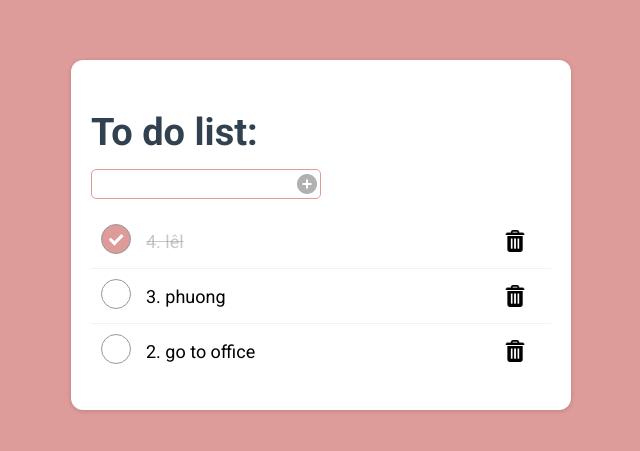
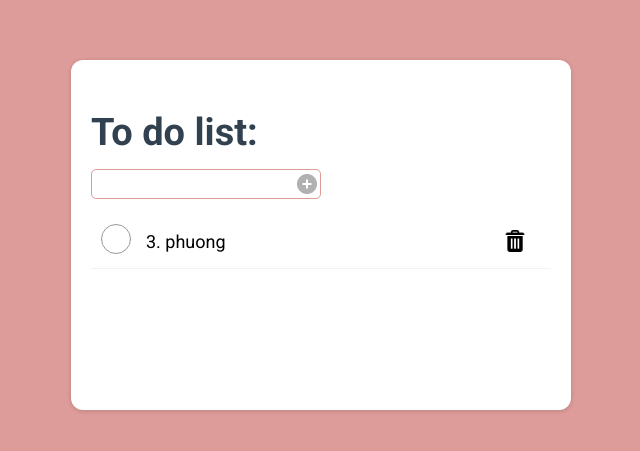
Before and after one commit to thienphamIT1907/TODO-List-PL, a React (Vite) app: page / in a window 1280 px wide. Shown: the part 165-616 px from the top of the page, without its empty margins (319-959 px from the left). Built offline with nearby package versions, Linux system fonts and the light colour scheme; data requests are answered from the project's data file.

Commit message:
Fix list does not refresh when delete item

```diff
--- a/src/components/todo/V1/Item/index.jsx
+++ b/src/components/todo/V1/Item/index.jsx
@@ -15,7 +15,7 @@ const Item = ({ todo }) => {
     const response = await axiosRequest.delete(`/todos/${id}`);
     if (response.status === 200) {
       const latestTodoList = await fetchTodo();
-      setTodoList(latestTodoList);
+      setTodoList(latestTodoList?.data);
     }
   };
 
--- a/src/data/todo.json
+++ b/src/data/todo.json
@@ -1,19 +1,9 @@
 {
   "todos": [
-    {
-      "id": 14,
-      "title": "2. go to office",
-      "isCompleted": false
-    },
     {
       "id": 50,
       "title": "3. phuong",
       "isCompleted": false
-    },
-    {
-      "id": 73,
-      "title": "4. lêl",
-      "isCompleted": true
     }
   ]
 }
```
